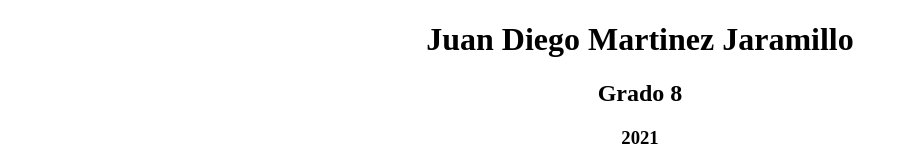
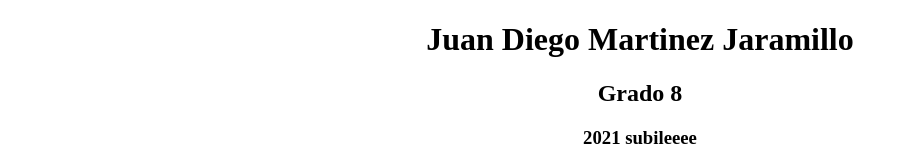
Before and after one commit to Juandiegomartinezjaramillo/evidenciasiata, a plain HTML site: page Actividad 1.html in a window 1280 px wide. Shown: the top 165 px of the page, without its empty margins (0-908 px from the left). Drawn offline with Linux system fonts and the light colour scheme.

Commit message:
Update Actividad 1.html

```diff
--- a/Actividad 1.html
+++ b/Actividad 1.html
@@ -8,7 +8,7 @@
 <body>
 <h1><center>Juan Diego Martinez Jaramillo</center></h1>
 <h2><center>Grado 8</center></h2>
-<h3><center>2021</center></h3>
+<h3><center>2021 subileeee</center></h3>
 <img src="c++.png">
 
 </body>
```
